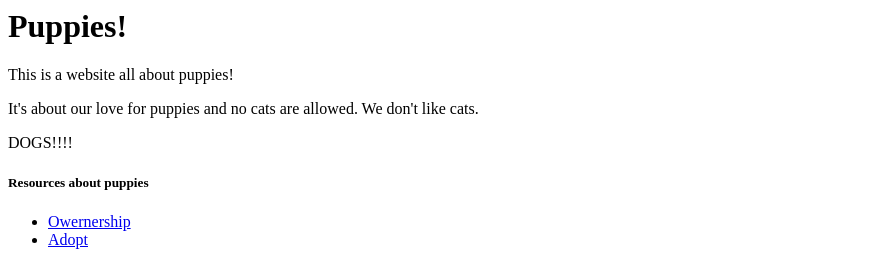
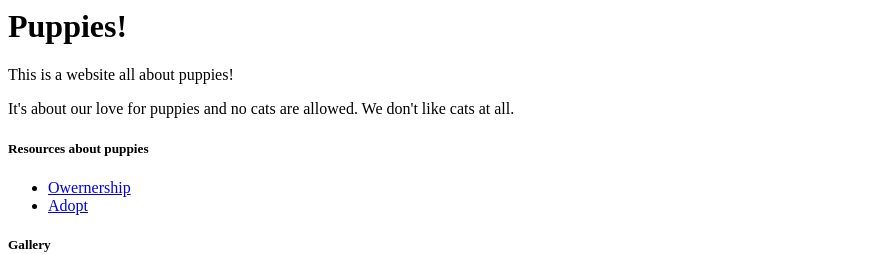
Before and after one commit to twedty/Puppies-Website, a plain HTML site: page index.html in a window 1280 px wide. Shown: the top 254 px of the page, without its empty margins (0-895 px from the left). Drawn offline with Linux system fonts and the light colour scheme.

Commit message:
Small tweak and added README.md

```diff
--- a/index.html
+++ b/index.html
@@ -8,8 +8,7 @@
     <h1>Puppies!</h1>
 
     <p>This is a website all about puppies!</p>
-    <p>It's about our love for puppies and no cats are allowed. We don't like cats.</p>
-    <p>DOGS!!!!</p>
+    <p>It's about our love for puppies and no cats are allowed. We don't like cats at all.</p>
 
     <h5>Resources about puppies</h5>
     <ul>
```
Also changed, not shown: 1 other file.
